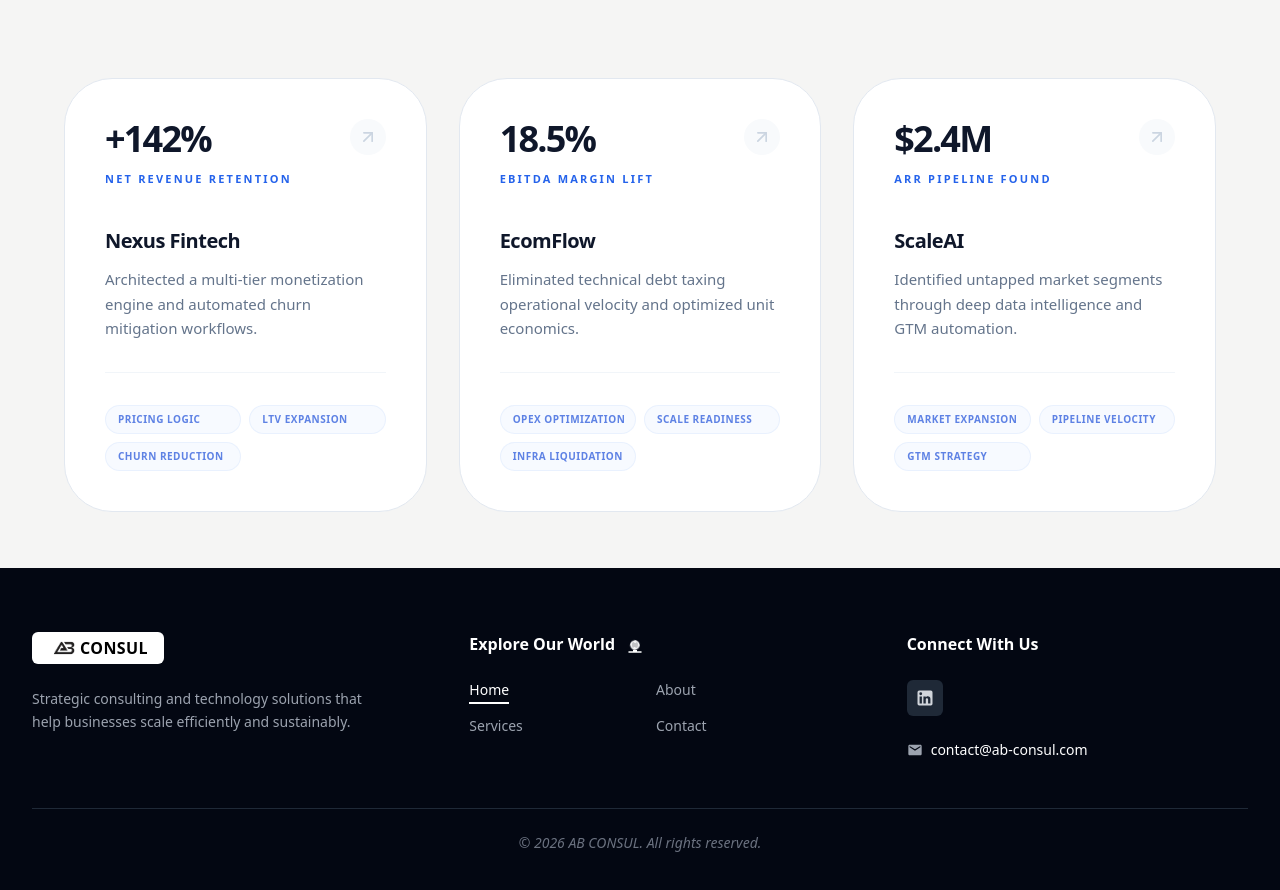
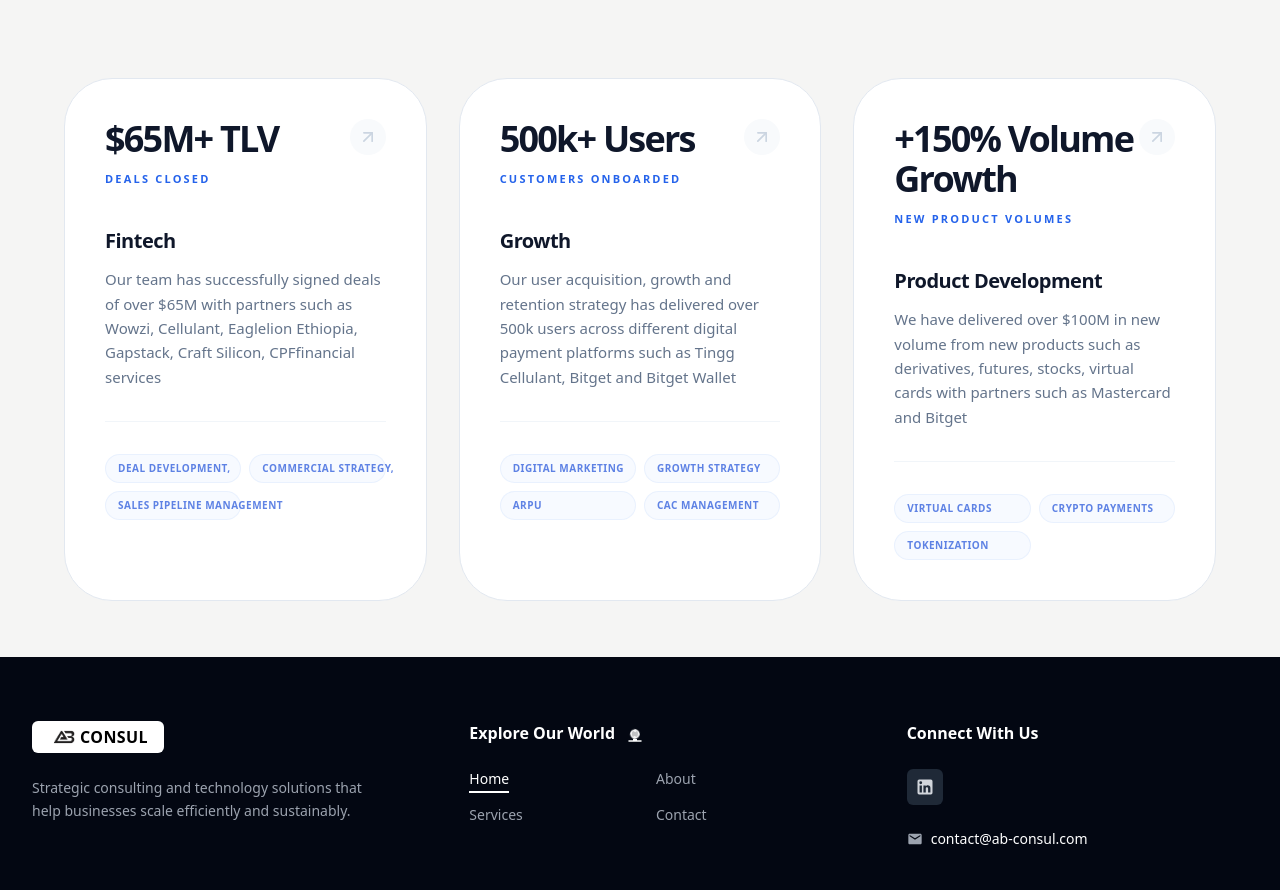
Before and after one commit to l-tting/ab-consul, a Next.js app in the folder my-app/: page / in a window 1280 px wide. Shown: the part 2476-3366 px from the top of the page. Built offline with nearby package versions, Linux system fonts and the light colour scheme.

Commit message:
changing home page proof of valuation section

```diff
--- a/my-app/src/components/ProofOfVal.jsx
+++ b/my-app/src/components/ProofOfVal.jsx
@@ -4,30 +4,30 @@ import { ArrowUpRight, TrendingUp } from "lucide-react";
 
 const results = [
   {
-    metric: "+142%",
-    label: "Net Revenue Retention",
-    client: "Nexus Fintech",
+    metric: "$65M+ TLV",
+    label: "Deals closed",
+    client: "Fintech",
     description:
-      "Architected a multi-tier monetization engine and automated churn mitigation workflows.",
-    outcomes: ["Pricing Logic", "LTV Expansion", "Churn Reduction"],
+      "Our team has successfully signed deals of over $65M with partners such as Wowzi, Cellulant, Eaglelion Ethiopia, Gapstack, Craft Silicon, CPFfinancial services",
+    outcomes: ["Deal Development,", "Commercial Strategy,", "Sales Pipeline Management"],
     theme: "from-blue-600 to-cyan-500",
   },
   {
-    metric: "18.5%",
-    label: "EBITDA Margin Lift",
-    client: "EcomFlow",
+    metric: "500k+ Users",
+    label: "Customers Onboarded",
+    client: "Growth",
     description:
-      "Eliminated technical debt taxing operational velocity and optimized unit economics.",
-    outcomes: ["OpEx Optimization", "Scale Readiness", "Infra Liquidation"],
+      "Our user acquisition, growth and retention strategy has delivered over 500k users across different digital payment platforms such as Tingg Cellulant, Bitget and Bitget Wallet",
+    outcomes: ["Digital Marketing", "Growth Strategy", "ARPU","CAC management"],
     theme: "from-emerald-600 to-teal-500",
   },
   {
-    metric: "$2.4M",
-    label: "ARR Pipeline Found",
-    client: "ScaleAI",
+    metric: "+150% Volume Growth",
+    label: "New Product Volumes",
+    client: "Product Development",
     description:
-      "Identified untapped market segments through deep data intelligence and GTM automation.",
-    outcomes: ["Market Expansion", "Pipeline Velocity", "GTM Strategy"],
+      "We have delivered over $100M in new volume from new products such as derivatives, futures, stocks, virtual cards with partners such as Mastercard and Bitget",
+    outcomes: ["Virtual Cards", "Crypto Payments", "Tokenization"],
     theme: "from-purple-600 to-fuchsia-500",
   },
 ];
```
